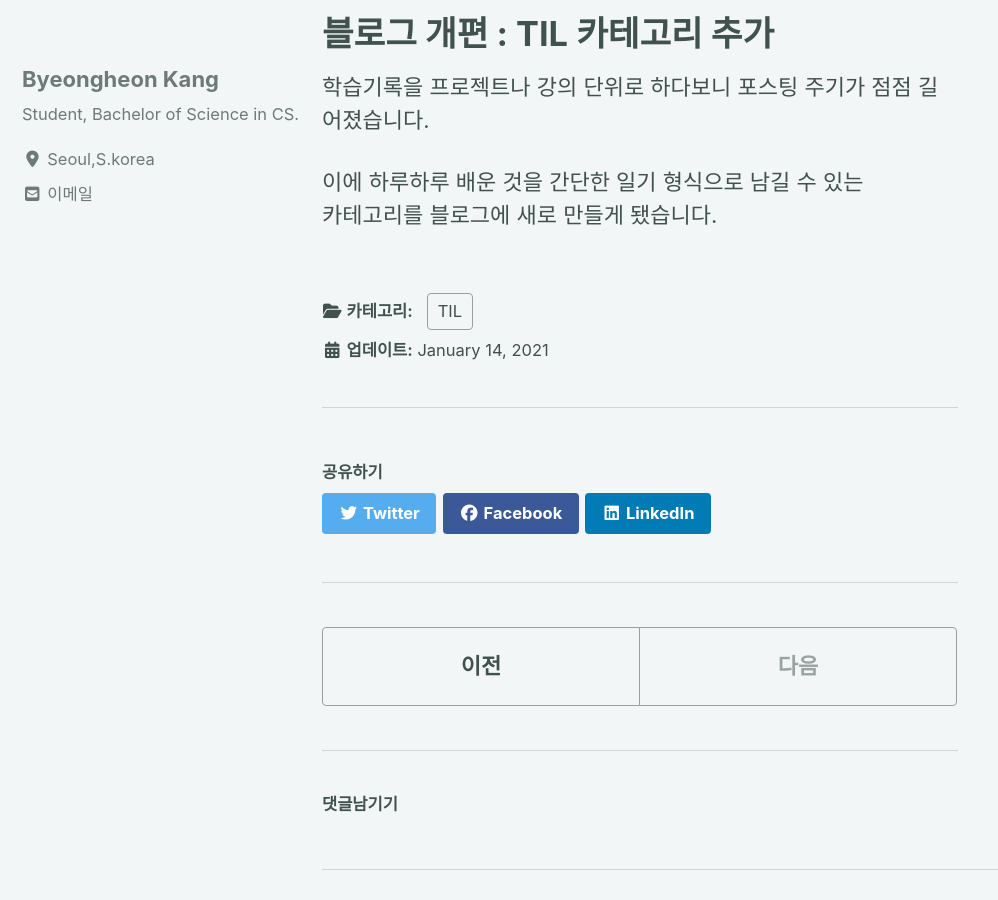
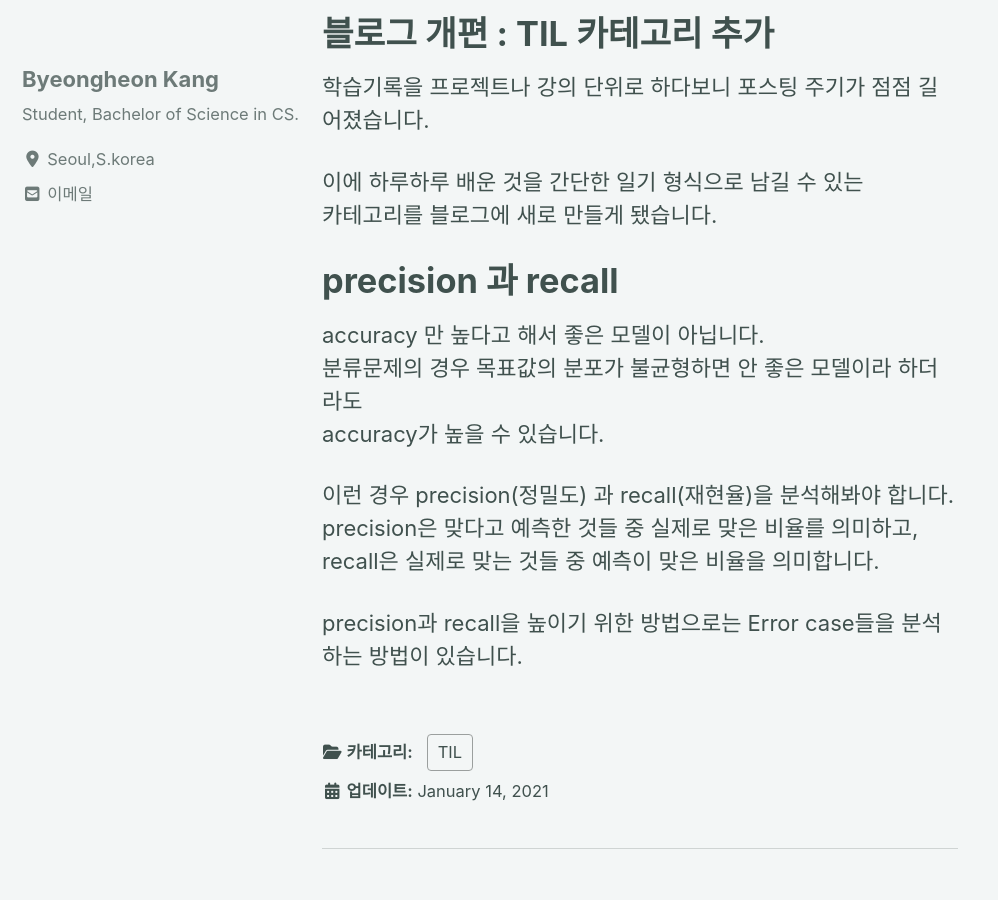
Before and after one commit to devtrail42/devtrail42.github.io, a Jekyll site: the page built from _posts/2021-01-14-til.md, in a window 1280 px wide and 900 px high, scrolled down 576 px. Shown: the whole window, without its empty margins (0-998 px from the left). Built offline with Jekyll 4.4.1, drawn with Linux system fonts in a browser that asks for light colours; cached includes are drawn as plain includes; nearby versions of some CDN libraries; comment, search, counter and statistics services are not loaded.

Commit message:
edit post

```diff
--- a/_posts/2021-01-14-til.md
+++ b/_posts/2021-01-14-til.md
@@ -20,3 +20,15 @@ comments: true
 
 이에 하루하루 배운 것을 간단한 일기 형식으로 남길 수 있는
 카테고리를 블로그에 새로 만들게 됐습니다.
+
+# precision 과 recall
+
+accuracy 만 높다고 해서 좋은 모델이 아닙니다.
+분류문제의 경우 목표값의 분포가 불균형하면 안 좋은 모델이라 하더라도
+accuracy가 높을 수 있습니다.
+
+이런 경우 precision(정밀도) 과 recall(재현율)을 분석해봐야 합니다.
+precision은 맞다고 예측한 것들 중 실제로 맞은 비율를 의미하고,
+recall은 실제로 맞는 것들 중 예측이 맞은 비율을 의미합니다.
+
+precision과 recall을 높이기 위한 방법으로는 Error case들을 분석하는 방법이 있습니다.
```
